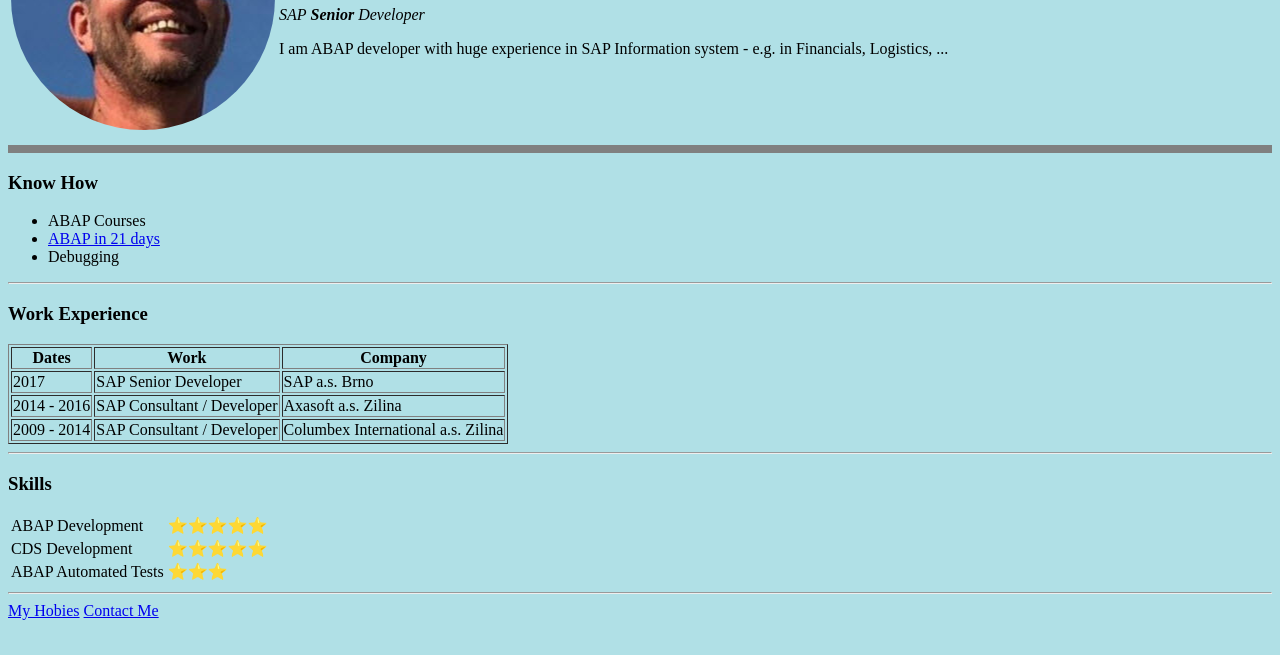
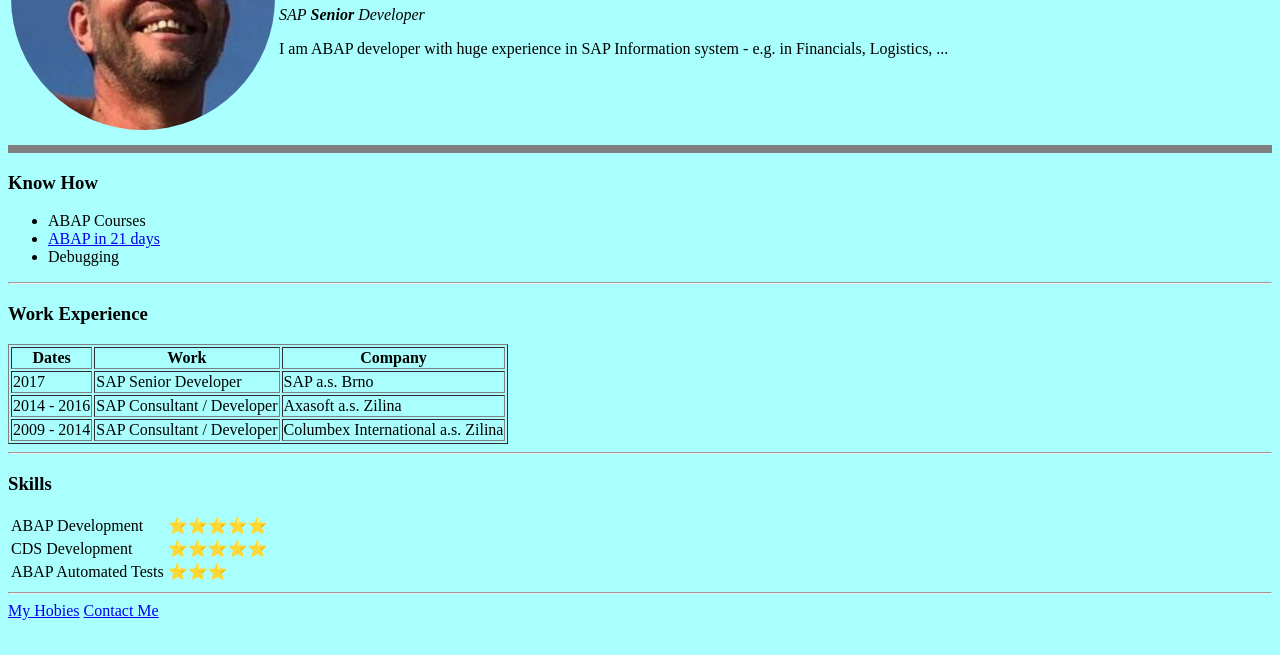
Before and after one commit to martino1961/WebDevelopmentUdemy, a plain HTML site: page HTML - Personal Site/index.html in a window 1280 px wide. Shown: the part 145-800 px from the top of the page. Drawn offline with Linux system fonts and the light colour scheme.

Commit message:
CCS: Replace 'style' from '<body>' to '<head>'

```diff
--- a/HTML - Personal Site/index.html
+++ b/HTML - Personal Site/index.html
@@ -6,8 +6,13 @@
     <meta name="description" content="Describes Martin's Personal Data">
     <meta name="author" content="Martin">
     <title>Martin's Personal Site</title>
+    <style>
+        body {
+            background-color: #a9fffd;
+        }
+    </style>
 </head>
-<body style="background-color: powderblue;">
+<body>
     <table>
         <tr>
             <td>
```
